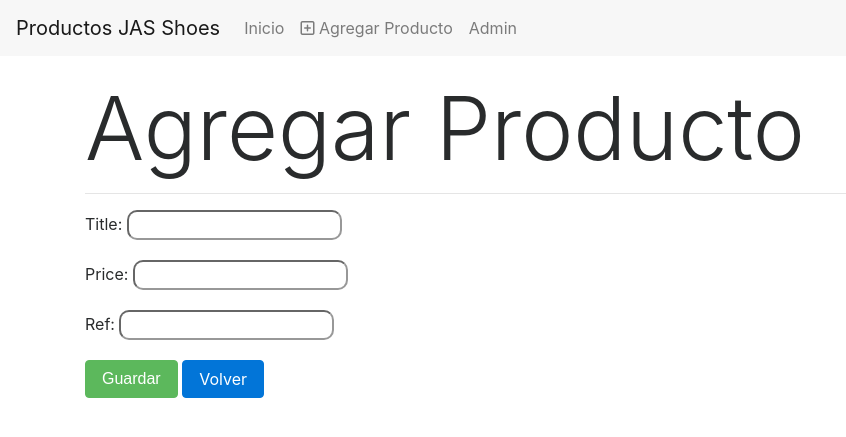
After one commit to josedanieltovarzurita/jasshoes, a Django app: page /post/new/ in a window 1280 px wide. The commit adds this page. Shown: the top 437 px of the page, without its empty margins (0-846 px from the left). Run offline with Django 3.2, Linux system fonts and the light colour scheme; some libraries are stand-ins or nearby versions.

Commit message:
Add edit option

```diff
--- /dev/null
+++ b/blog/forms.py
@@ -0,0 +1,9 @@
+from django import forms
+
+from .models import Post
+
+class PostForm(forms.ModelForm):
+
+	class Meta:
+	    model = Post
+	    fields = ('title', 'price', 'ref',)
--- a/blog/static/css/blog.css
+++ b/blog/static/css/blog.css
@@ -5,3 +5,8 @@ body {
 .card-col {
 	margin-bottom: 20px;
 }
+
+input#id_title, input#id_price, input#id_ref {
+	border-radius: 10px;
+	border-color: rgba(0,0,0,0.6);
+}
--- a/blog/templates/blog/navbar.html
+++ b/blog/templates/blog/navbar.html
@@ -6,8 +6,11 @@
 
   <div class="collapse navbar-collapse" id="navbarSupportedContent">
     <ul class="navbar-nav mr-auto">
-      <li class="nav-item active">
-        <a class="nav-link" href="/">Inicio <span class="sr-only">(current)</span></a>
+      <li class="nav-item">
+        <a class="nav-link" href="/">Inicio</a>
+      </li>
+      <li class="nav-item">
+        <a class="nav-link" href="{% url "post_new" %}"><i class="fa fa-plus-square-o"></i> Agregar Producto</a>
       </li>
       <li class="nav-item">
         <a class="nav-link" href="/admin">Admin</a>
--- a/blog/templates/blog/post_detail.html
+++ b/blog/templates/blog/post_detail.html
@@ -11,6 +11,8 @@
 				<h2 class="display-4">{{ post.title }}</h2>
 			    <p class="lead">Precio: <strong>${{ post.price }}</strong></p>
 			    <p class="lead">Referencia: <strong>{{ post.ref }}</strong></p>
+			    <a class="btn btn-success" href="{% url 'post_edit' pk=post.pk %}"><i class="fa fa-pencil"></i> Editar</a>
+			    <a class="btn btn-danger" href="{% url 'post_delete' pk=post.pk %}"><i class="fa fa-trash"></i> Borrar</a>
 			    <a href="/" class="btn btn-primary">Volver</a>
 			</div>
 		</div>
--- /dev/null
+++ b/blog/templates/blog/post_edit.html
@@ -0,0 +1,13 @@
+{% extends 'blog/base.html' %}
+
+{% block content %}
+	<div class="container">
+		<h1 class="display-2">Agregar Producto</h1>
+		<hr>
+	    <form method="POST" class="post-form">{% csrf_token %}
+	        {{ form.as_p }}
+	        <button type="submit" class="save btn btn-success">Guardar</button>
+	        <a href="/" class="btn btn-primary">Volver</a>
+	    </form>
+	</div>
+{% endblock %}
--- a/blog/templates/blog/scripts.html
+++ b/blog/templates/blog/scripts.html
@@ -1,3 +1,4 @@
 <script src="https://code.jquery.com/jquery-3.1.1.slim.min.js" integrity="sha384-A7FZj7v+d/sdmMqp/nOQwliLvUsJfDHW+k9Omg/a/EheAdgtzNs3hpfag6Ed950n" crossorigin="anonymous"></script>
 <script src="https://cdnjs.cloudflare.com/ajax/libs/tether/1.4.0/js/tether.min.js" integrity="sha384-DztdAPBWPRXSA/3eYEEUWrWCy7G5KFbe8fFjk5JAIxUYHKkDx6Qin1DkWx51bBrb" crossorigin="anonymous"></script>
 <script src="https://maxcdn.bootstrapcdn.com/bootstrap/4.0.0-alpha.6/js/bootstrap.min.js" integrity="sha384-vBWWzlZJ8ea9aCX4pEW3rVHjgjt7zpkNpZk+02D9phzyeVkE+jo0ieGizqPLForn" crossorigin="anonymous"></script>
+<script src="https://use.fontawesome.com/0c959b2e89.js"></script>
--- a/blog/urls.py
+++ b/blog/urls.py
@@ -4,4 +4,7 @@ from . import views
 urlpatterns = [
 	url(r'^$', views.post_list, name='post_list'),
 	url(r'^post/(?P<pk>\d+)/$', views.post_detail, name='post_detail'),
+	url(r'^post/new/$', views.post_new, name='post_new'),
+	url(r'^post/(?P<pk>\d+)/edit/$', views.post_edit, name='post_edit'),
+	url(r'^post/(?P<pk>\d+)/delete/$', views.post_delete, name='post_delete'),
 ]
--- a/blog/views.py
+++ b/blog/views.py
@@ -1,5 +1,8 @@
 from django.shortcuts import render, get_object_or_404
 from django.utils import timezone
+from django.shortcuts import redirect
+
+from .forms import PostForm
 from .models import Post
 
 def post_list(request):
@@ -9,3 +12,35 @@ def post_list(request):
 def post_detail(request, pk):
 	post = get_object_or_404(Post, pk=pk)
 	return render(request, 'blog/post_detail.html', {'post': post})
+
+def post_new(request):
+	if request.method == "POST":
+		form = PostForm(request.POST)
+		if form.is_valid():
+			post = form.save(commit=False)
+			post.author = request.user
+			post.published_date = timezone.now()
+			post.save()
+			return redirect('post_detail', pk=post.pk)
+	else:
+		form = PostForm()
+	return render(request, 'blog/post_edit.html', {'form': form})
+
+def post_edit(request, pk):
+	post = get_object_or_404(Post, pk=pk)
+	if request.method == "POST":
+		form = PostForm(request.POST, instance=post)
+		if form.is_valid():
+			post = form.save(commit=False)
+			post.author = request.user
+			post.published_date = timezone.now()
+			post.save()
+			return redirect('post_detail', pk=post.pk)
+	else:
+		form = PostForm(instance=post)
+	return render(request, 'blog/post_edit.html', {'form': form})
+
+def post_delete(request, pk):
+	post = get_object_or_404(Post, pk=pk)
+	post.delete()
+	return redirect('post_list')
```
